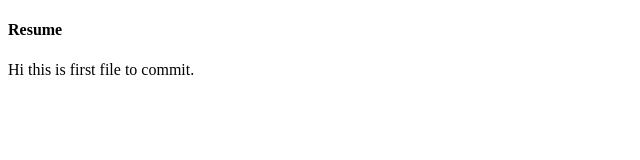
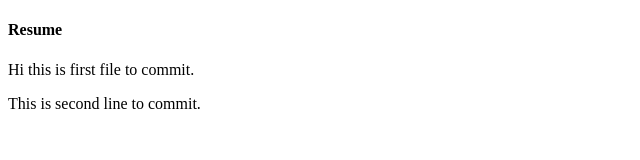
Before and after one commit to khaingthandar/resume, a plain HTML site: page index.html in a window 1280 px wide. Shown: the whole page, without its empty margins (0-640 px from the left). Drawn offline with Linux system fonts and the light colour scheme.

Commit message:
Update the text

```diff
--- a/index.html
+++ b/index.html
@@ -5,5 +5,6 @@
 <body>
 <h4>Resume</h4>
 <p>Hi this is first file to commit.</p>
+<p>This is second line to commit.</p>
 </body>
 </html>
```
